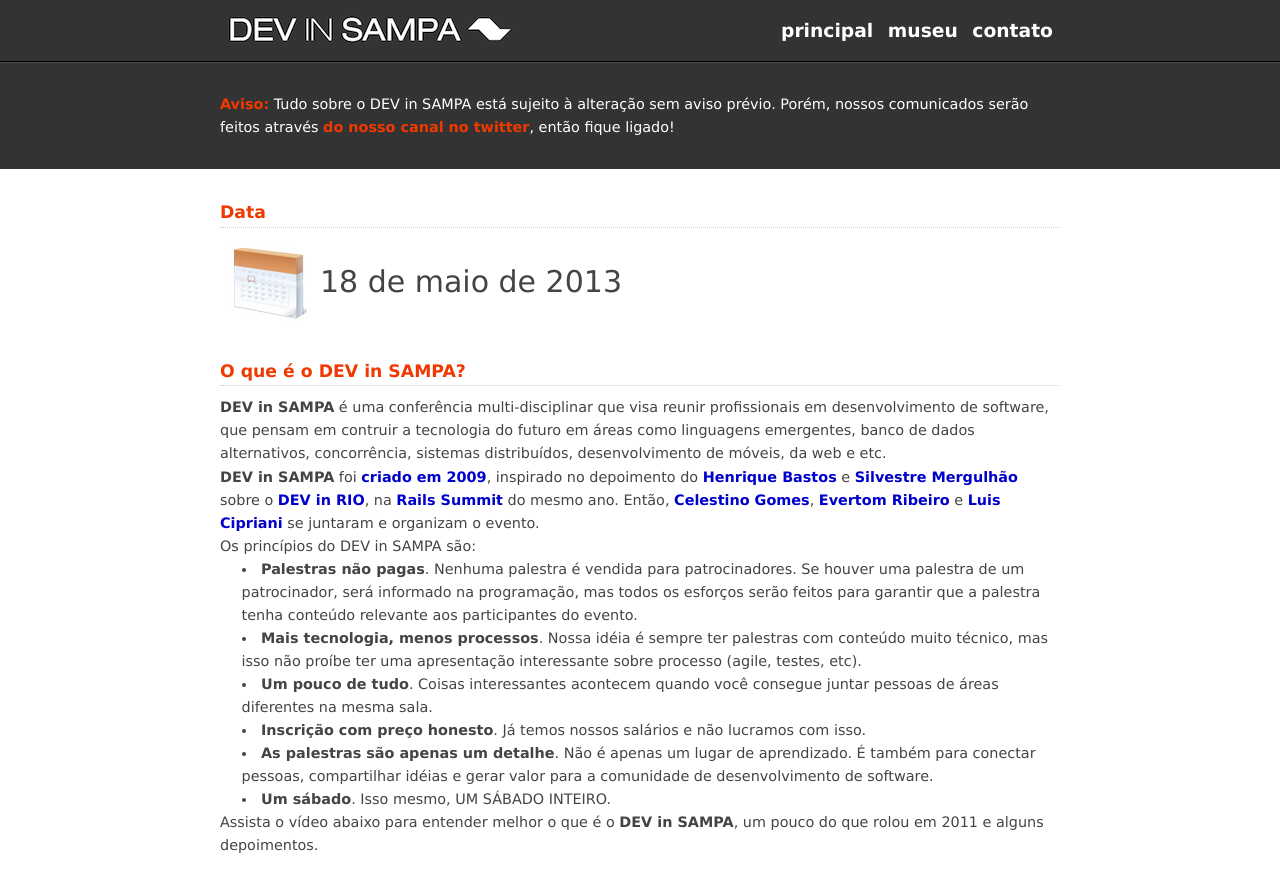
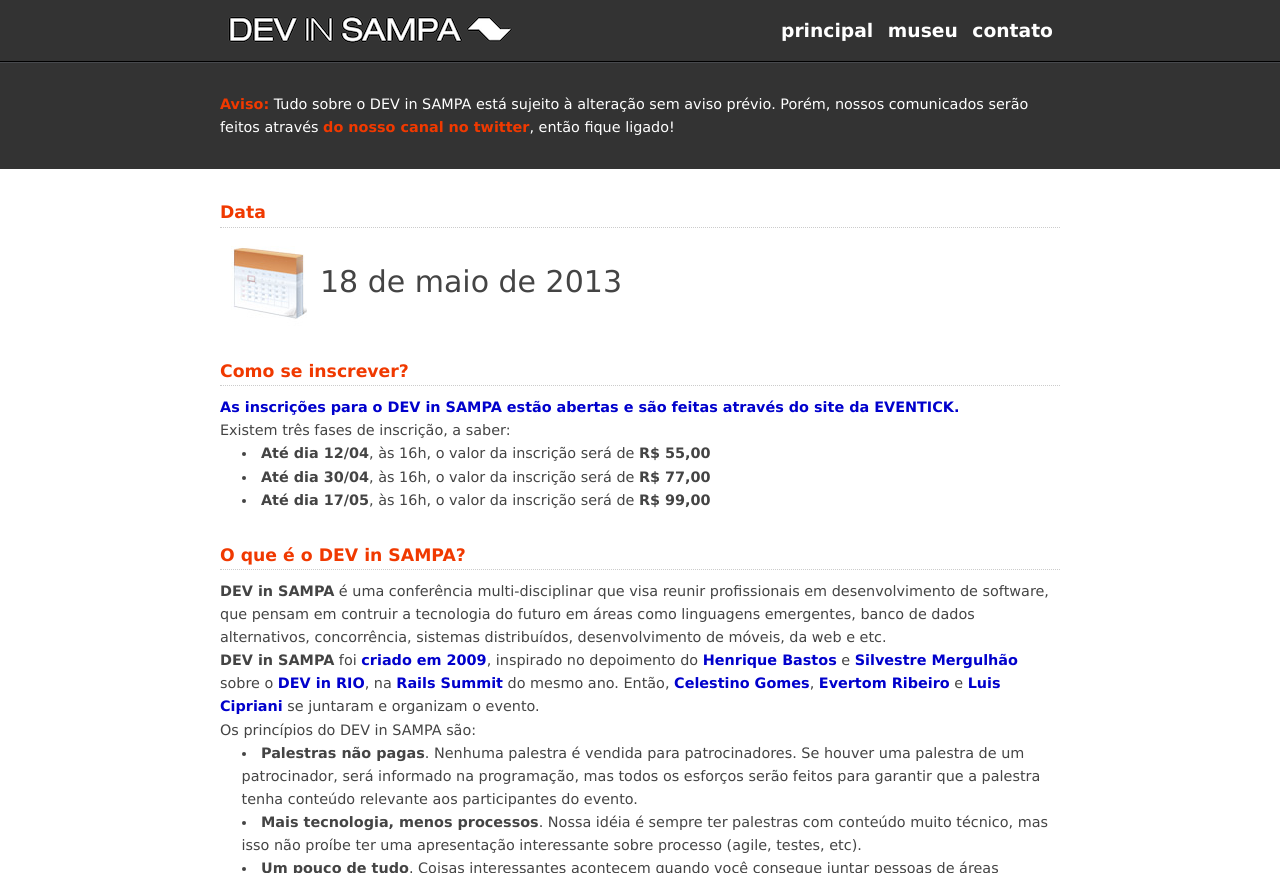
Before and after one commit to devinsampa/devinsampa.github.io, a Jekyll site: the page built from index.html, in a window 1280 px wide and 900 px high, cut to the strip 0-873 px from the top of the window. Built offline with Jekyll 4.4.1, drawn with Linux system fonts in a browser that asks for light colours.

Commit message:
inscrição 2013

```diff
--- /dev/null
+++ b/_includes/inscricao.html
@@ -0,0 +1,12 @@
+<section class="container inscricao">
+	<h2>Como se inscrever?</h2>
+	<p><a href="http://www.eventick.com.br/devinsampa2013" title="Site do EVENTICK para inscrição do DEV in SAMPA 2013 ">As inscrições para o DEV in SAMPA estão abertas e são feitas através do site da EVENTICK.</a></p>
+
+	<p>Existem três fases de inscrição, a saber:</p>
+
+	<ul>
+		<li><strong>Até dia 12/04</strong>, às 16h, o valor da inscrição será de <strong>R$ 55,00</strong></li>
+		<li><strong>Até dia 30/04</strong>, às 16h, o valor da inscrição será de <strong>R$ 77,00</strong></li>
+		<li><strong>Até dia 17/05</strong>, às 16h, o valor da inscrição será de <strong>R$ 99,00</strong></li>
+	</ul>
+</section>
--- /dev/null
+++ b/_includes/sobre.html
@@ -0,0 +1,19 @@
+<section class="sobre container">
+	<h2>O que é o DEV in SAMPA?</h2>
+	<p><strong>DEV in SAMPA</strong> é uma conferência multi-disciplinar que visa reunir profissionais em desenvolvimento de software, que pensam em contruir a tecnologia do futuro em áreas como linguagens emergentes, banco de dados alternativos, concorrência, sistemas distribuídos, desenvolvimento de móveis, da web e etc.</p>
+	<p><strong>DEV in SAMPA</strong> foi <a href="/museu#ano2009">criado em 2009</a>, inspirado no depoimento do <a href="https://twitter.com/henriquebastos" title="Siga o Henrique Bastos no Twitter">Henrique Bastos</a> e <a href="https://twitter.com/smergulhao" title="Siga o Silvestre Mergulhão no Twitter">Silvestre Mergulhão</a> sobre o <a href="http://devinrio.com.br/2009">DEV in RIO</a>, na <a href="http://www.akitaonrails.com/2009/10/17/rails-summit-2009-retrospectiva">Rails Summit</a> do mesmo ano. Então, <a href="http://twitter.com/tinogomes">Celestino Gomes</a>, <a href="http://twitter.com/nuxlli">Evertom Ribeiro</a> e <a href="http://twitter.com/lfcipriani">Luis Cipriani</a> se juntaram e organizam o evento.</p>
+	<p>Os princípios do DEV in SAMPA são:</p>
+	<ul id="principios">
+		<li><strong>Palestras não pagas</strong>. Nenhuma palestra é vendida para patrocinadores. Se houver uma palestra de um patrocinador, será informado na programação, mas todos os esforços serão feitos para garantir que a palestra tenha conteúdo relevante aos participantes do evento.</li>
+		<li><strong>Mais tecnologia, menos processos</strong>. Nossa idéia é sempre ter palestras com conteúdo muito técnico, mas isso não proíbe ter uma apresentação interessante sobre processo (agile, testes, etc).</li>
+		<li><strong>Um pouco de tudo</strong>. Coisas interessantes acontecem quando você consegue juntar pessoas de áreas diferentes na mesma sala.</li>
+		<li><strong>Inscrição com preço honesto</strong>. Já temos nossos salários e não lucramos com isso.</li>
+		<li><strong>As palestras são apenas um detalhe</strong>. Não é apenas um lugar de aprendizado. É também para conectar pessoas, compartilhar idéias e gerar valor para a comunidade de desenvolvimento de software.</li>
+		<li><strong>Um sábado</strong>. Isso mesmo, UM SÁBADO INTEIRO.</li>
+	</ul>
+	<p>Assista o vídeo abaixo para entender melhor o que é o <strong>DEV in SAMPA</strong>, um pouco do que rolou em 2011 e alguns depoimentos.</p>
+	<div class="videoWrapper">
+		<iframe src="http://www.youtube.com/embed/ashP_Goyos4" frameborder="0" class="youtube_video" allowfullscreen></iframe>
+	</div>
+	<p>Esperamos que você se junte a nós.</p>
+</section>
--- a/index.html
+++ b/index.html
@@ -6,24 +6,8 @@
 	<h2>Data</h2>
 	<p>18 de maio de 2013</p>
 </section>
-<section class="sobre container">
-	<h2>O que é o DEV in SAMPA?</h2>
-	<p><strong>DEV in SAMPA</strong> é uma conferência multi-disciplinar que visa reunir profissionais em desenvolvimento de software, que pensam em contruir a tecnologia do futuro em áreas como linguagens emergentes, banco de dados alternativos, concorrência, sistemas distribuídos, desenvolvimento de móveis, da web e etc.</p>
-	<p><strong>DEV in SAMPA</strong> foi <a href="/museu#ano2009">criado em 2009</a>, inspirado no depoimento do <a href="https://twitter.com/henriquebastos" title="Siga o Henrique Bastos no Twitter">Henrique Bastos</a> e <a href="https://twitter.com/smergulhao" title="Siga o Silvestre Mergulhão no Twitter">Silvestre Mergulhão</a> sobre o <a href="http://devinrio.com.br/2009">DEV in RIO</a>, na <a href="http://www.akitaonrails.com/2009/10/17/rails-summit-2009-retrospectiva">Rails Summit</a> do mesmo ano. Então, <a href="http://twitter.com/tinogomes">Celestino Gomes</a>, <a href="http://twitter.com/nuxlli">Evertom Ribeiro</a> e <a href="http://twitter.com/lfcipriani">Luis Cipriani</a> se juntaram e organizam o evento.</p>
-	<p>Os princípios do DEV in SAMPA são:</p>
-	<ul id="principios">
-		<li><strong>Palestras não pagas</strong>. Nenhuma palestra é vendida para patrocinadores. Se houver uma palestra de um patrocinador, será informado na programação, mas todos os esforços serão feitos para garantir que a palestra tenha conteúdo relevante aos participantes do evento.</li>
-		<li><strong>Mais tecnologia, menos processos</strong>. Nossa idéia é sempre ter palestras com conteúdo muito técnico, mas isso não proíbe ter uma apresentação interessante sobre processo (agile, testes, etc).</li>
-		<li><strong>Um pouco de tudo</strong>. Coisas interessantes acontecem quando você consegue juntar pessoas de áreas diferentes na mesma sala.</li>
-		<li><strong>Inscrição com preço honesto</strong>. Já temos nossos salários e não lucramos com isso.</li>
-		<li><strong>As palestras são apenas um detalhe</strong>. Não é apenas um lugar de aprendizado. É também para conectar pessoas, compartilhar idéias e gerar valor para a comunidade de desenvolvimento de software.</li>
-		<li><strong>Um sábado</strong>. Isso mesmo, UM SÁBADO INTEIRO.</li>
-	</ul>
-	<p>Assista o vídeo abaixo para entender melhor o que é o <strong>DEV in SAMPA</strong>, um pouco do que rolou em 2011 e alguns depoimentos.</p>
-	<div class="videoWrapper">
-		<iframe src="http://www.youtube.com/embed/ashP_Goyos4" frameborder="0" class="youtube_video" allowfullscreen></iframe>
-	</div>
-	<p>Esperamos que você se junte a nós.</p>
-</section>
+
+{% include inscricao.html %}
+{% include sobre.html %}
 {% include local.html %}
 {% include agenda.html %}
```
